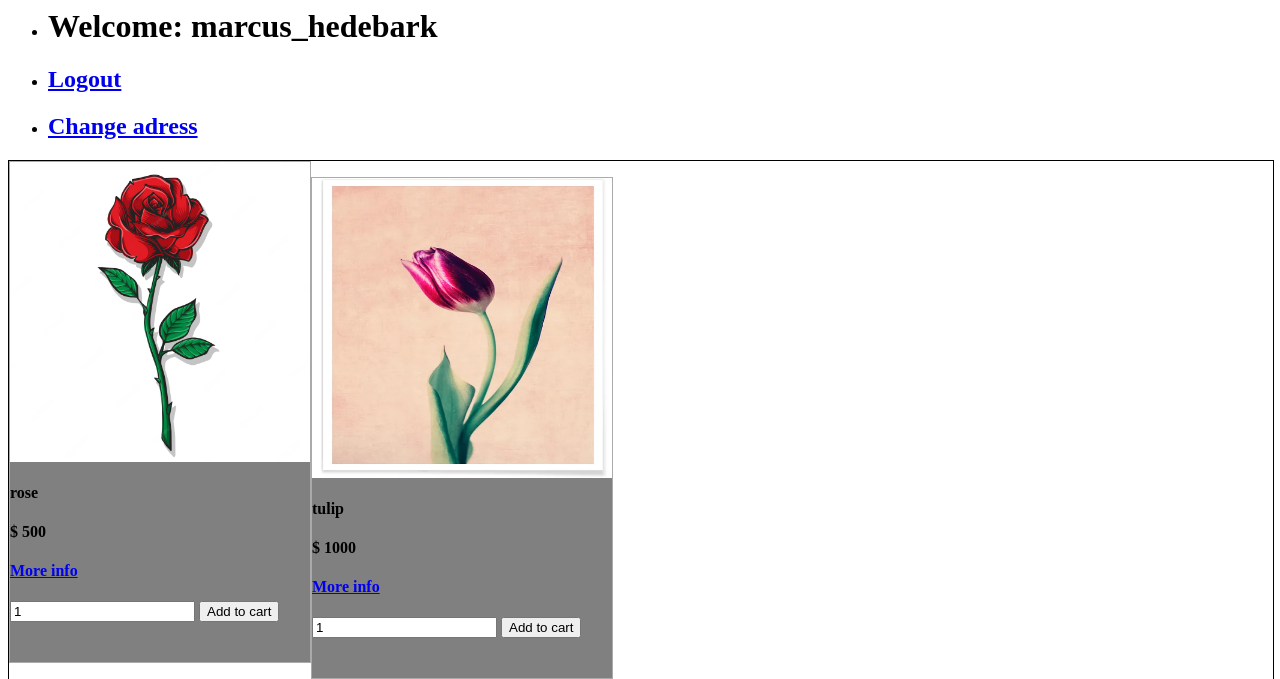
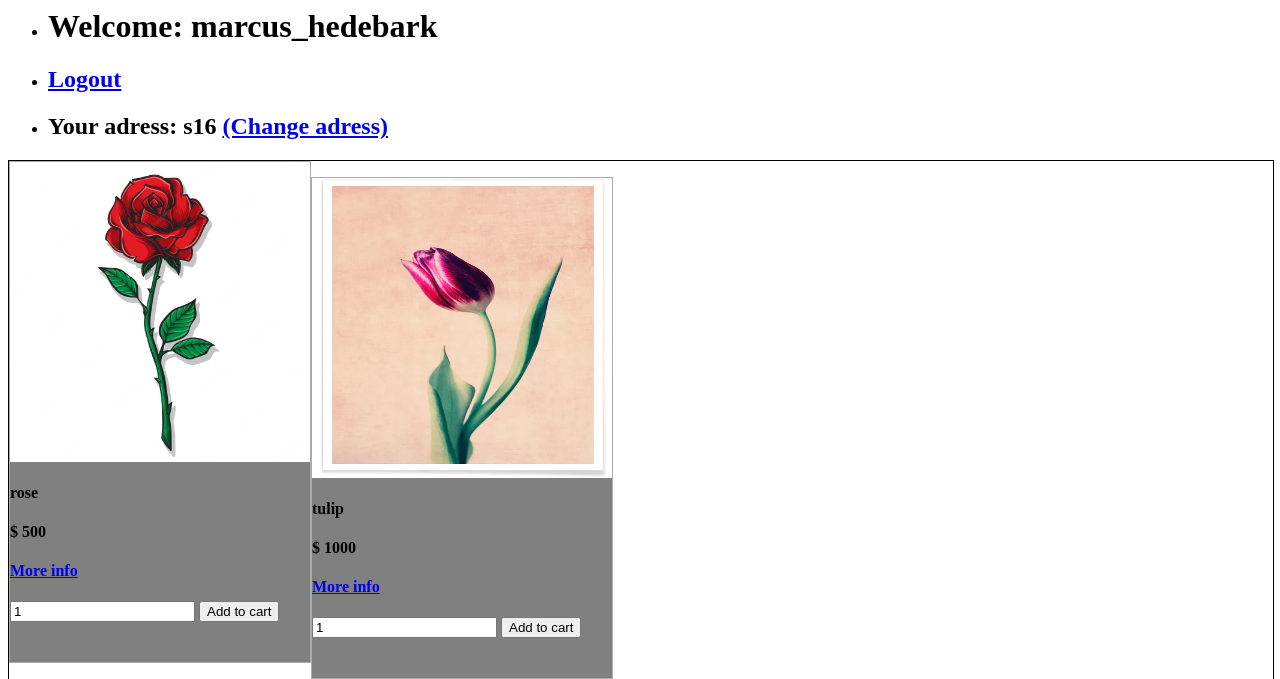
Before and after one commit to AdamBarvesten/EITF05-WebSecurity, a PHP site: page /EITF05-WebSecurity/welcome.php in a window 1280 px wide. Shown: the top 679 px of the page. Run offline with PHP 8.4, Linux system fonts and the light colour scheme; a user stored in the database is signed in; data comes from the database, SQL or seed files in the repository.

Commit message:
Add functionality so you cans see you adress

```diff
--- a/change_adress.php
+++ b/change_adress.php
@@ -6,6 +6,7 @@ if ($_SERVER['REQUEST_METHOD'] == "POST") {
 
 	$token = filter_input(INPUT_POST, 'token', FILTER_SANITIZE_FULL_SPECIAL_CHARS);
 
+	/*
 	if (!$token || $token !== $_SESSION['CSRF_token']) {
 		echo "<h1>405 Adress change did not succeed</h1>";
 		echo "<strong>Your token is: </strong> <br>" . $token;
@@ -14,6 +15,7 @@ if ($_SERVER['REQUEST_METHOD'] == "POST") {
 		header($_SERVER['SERVER_PROTOCOL'] . ' 405 Method Not Allowed');
 		exit;
 	}
+	*/
 
 	$homeadress = $_POST['homeadress'];
 	if(empty($homeadress)){
--- a/welcome.php
+++ b/welcome.php
@@ -107,7 +107,7 @@
 	  <ul>
 	  	<li class='active' style='float:center;'><h1><?php echo "Welcome: " . htmlspecialchars($login_session);?></h1> </li>
 		<li class='active' style='float:center;'><h2><?php echo '<a href="logout.php"><span>Logout</span></a>'?></h2></li>
-		<li class='active' style='float:center;'><h2><?php echo '<a href="change_adress.php"><span>Change adress</span></a>'?></h2></li>
+		<li class='active' style='float:center;'><h2><?php echo 'Your adress: ' . htmlspecialchars($adress_session) . ' <a href="change_adress.php"><span>(Change adress)</span></a>'?></h2></li>
 	  </ul>
 	  	<div id = "wrapper">
 		  <?php
```
Also changed, not shown: README.md.
